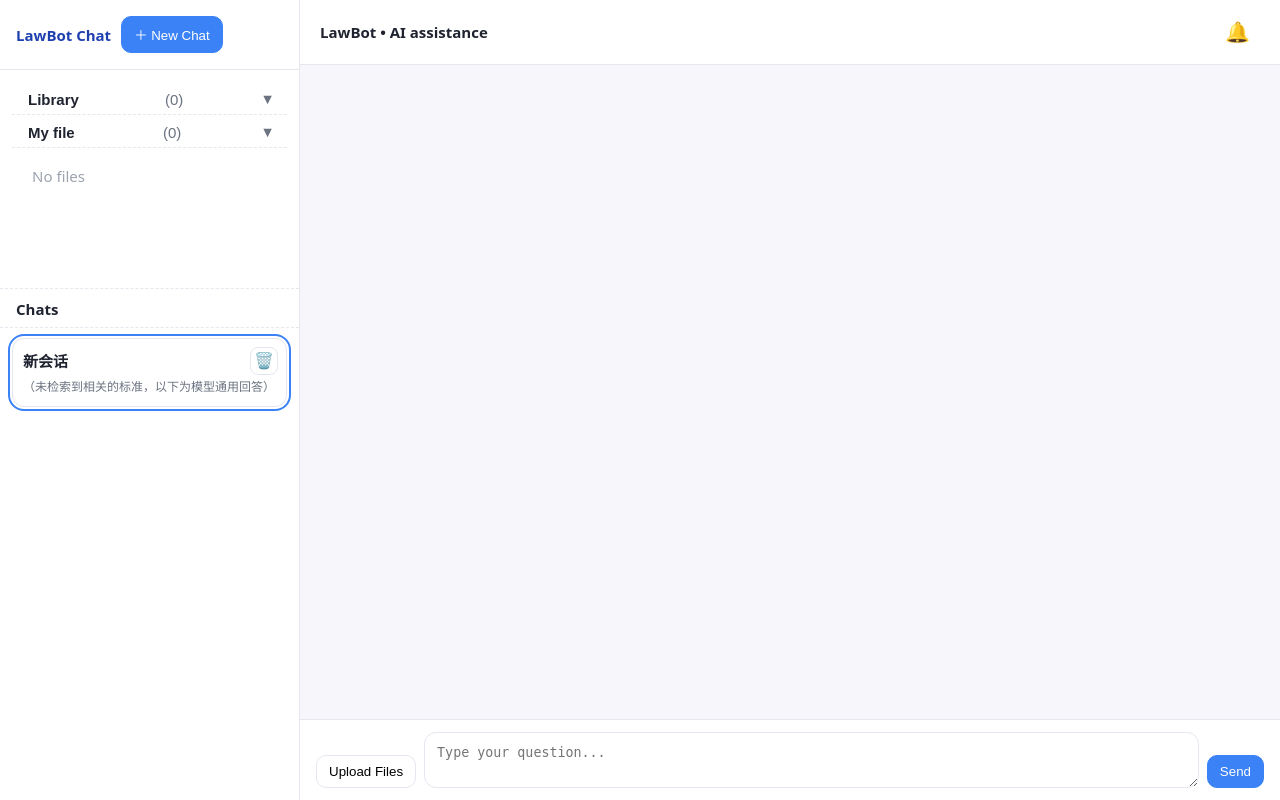
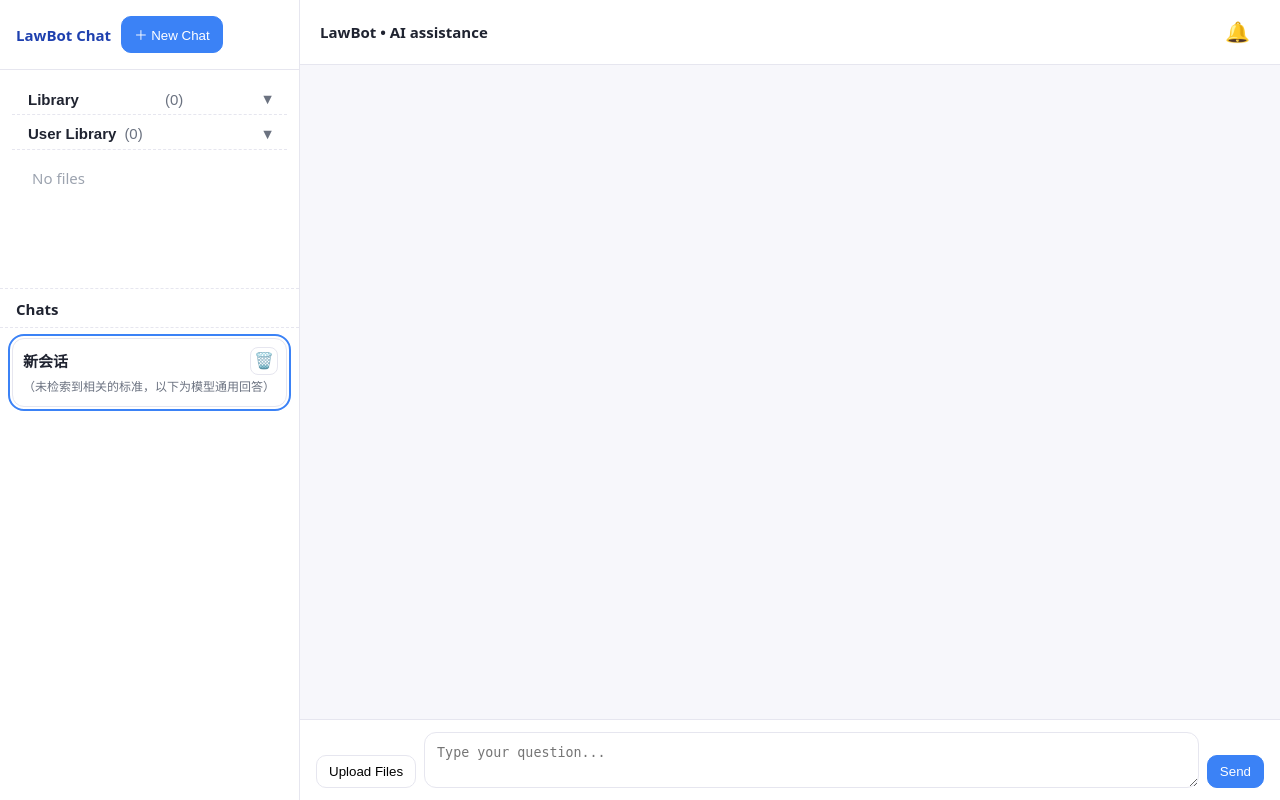
Before and after one commit to Vidsc/llm_lawbot, a Django app: page / in a window 1280 px wide. Run offline with Django 4.2, Linux system fonts and the light colour scheme; data that the repository does not hold is empty.

Commit message:
Update index.html

```diff
--- a/frontend/templates/index.html
+++ b/frontend/templates/index.html
@@ -18,9 +18,9 @@
 
     /* ↑右侧铃铛按钮保留 */
 
-    /* ===== 左侧上半区合并块：Library + My file ===== */
+    /* ===== 左侧上半区合并块：Library + User Library ===== */
     .resources-box{
-      flex: 0 0 50%;              /* 上半区占左栏的一半 */
+      flex: 0 0 30%;              /* 上半区占左栏的一半 */
       padding: 12px 12px 0;
       overflow-y: auto;           /* 只在这层滚动，内部不再出现第二个滚动条 */
       border-bottom: 1px dashed var(--border);
@@ -52,7 +52,7 @@
     .library-list .lib-item{ text-decoration:none; color:#1e40af; font-weight:500; font-size:14px; line-height:1.5; }
     .library-list .lib-item:hover{ text-decoration:underline; }
 
-    /* ===== My file 小样式（与你现有一致） ===== */
+    /* ===== User Library 小样式（与你现有一致） ===== */
     .user-lib-header {
       display:flex; align-items:center; gap:.5rem;
       width:100%; padding:.6rem 1rem .4rem 1rem;
@@ -99,7 +99,7 @@
       </div>
 
       <div class="sidebar-body">
-        <!-- ✅ 上半：把 Library + My file 合并到同一块 -->
+        <!-- ✅ 上半：把 Library + User Library 合并到同一块 -->
         <div class="resources-box">
           <!-- Library（折叠） -->
           <button id="toggle-library" class="lib-toggle">
@@ -111,9 +111,10 @@
             <div id="library-list" class="library-list">（展开后自动加载…）</div>
           </div>
 
-          <!-- My file（折叠） -->
-          <button id="toggle-user-library" class="lib-toggle">
-            My file <span id="user-library-count" class="lib-count">(0)</span>
+          <!-- User Library（折叠） -->
+          <button id="toggle-user-library" class="user-lib-header">
+            <span>User Library</span>
+            <span id="user-library-count" class="count">(0)</span>
             <span class="chev">▾</span>
           </button>
           <div id="user-library-panel" class="user-lib-panel">
@@ -171,7 +172,7 @@
   <!-- 你项目原有前端逻辑 -->
   <script src="/static/app.js?v=merge-lib"></script>
 
-  <!-- 上传逻辑（成功后刷新 My file） -->
+  <!-- 上传逻辑（成功后刷新 User Library） -->
   <script>
     (function () {
       const input = document.getElementById('upload-input');
@@ -196,7 +197,7 @@
           const chunksCnt = (json.ingested || []).reduce((s, x) => s + (x.chunks || 0), 0);
           out.textContent = `Uploaded ${filesCnt} file(s), ${chunksCnt} chunk(s) ingested.`;
 
-          // 刷新 My file
+          // 刷新 User Library
           if (typeof window.refreshUserLibrary === 'function') window.refreshUserLibrary();
 
           setTimeout(() => { out.style.display = 'none'; }, 3000);
@@ -211,7 +212,7 @@
     })();
   </script>
 
-  <!-- My file：渲染/删除 + 记住展开状态（默认展开） -->
+  <!-- User Library：渲染/删除 + 记住展开状态（默认展开） -->
   <script>
     (function () {
       const listEl    = document.getElementById('user-library-list');
```
